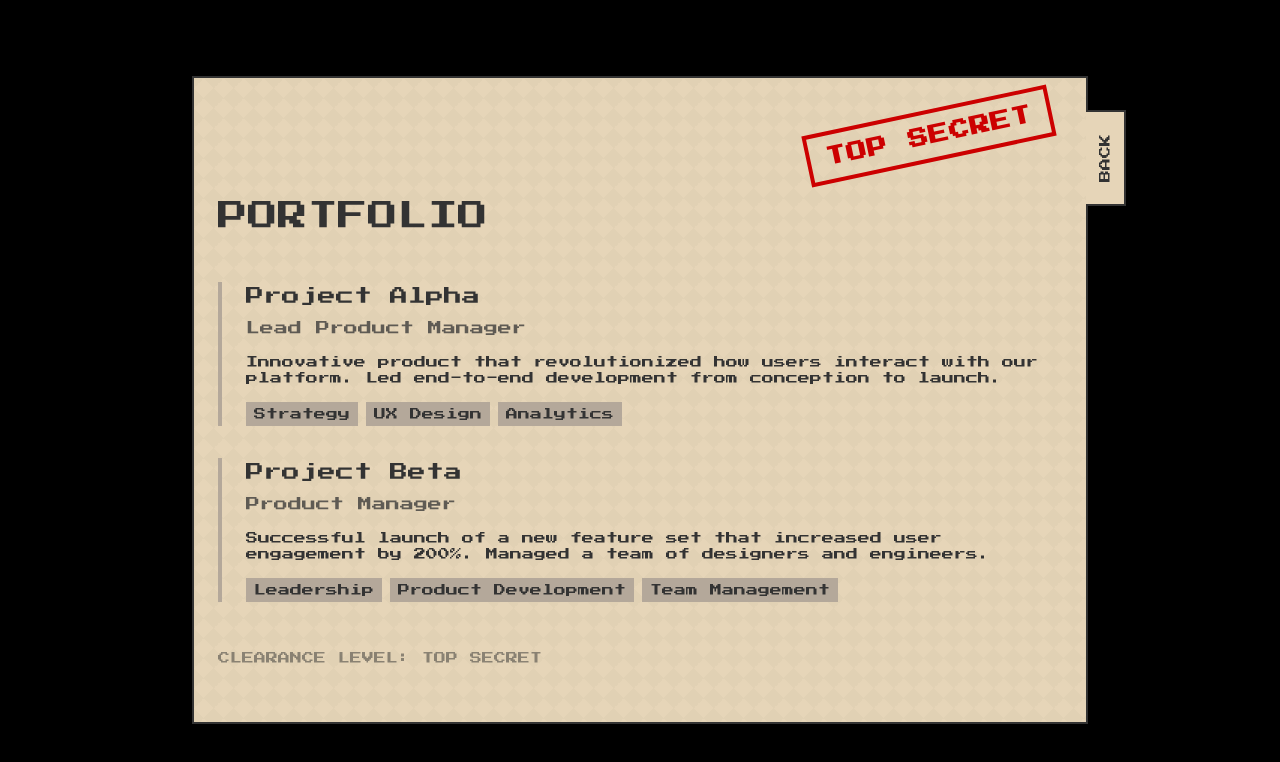
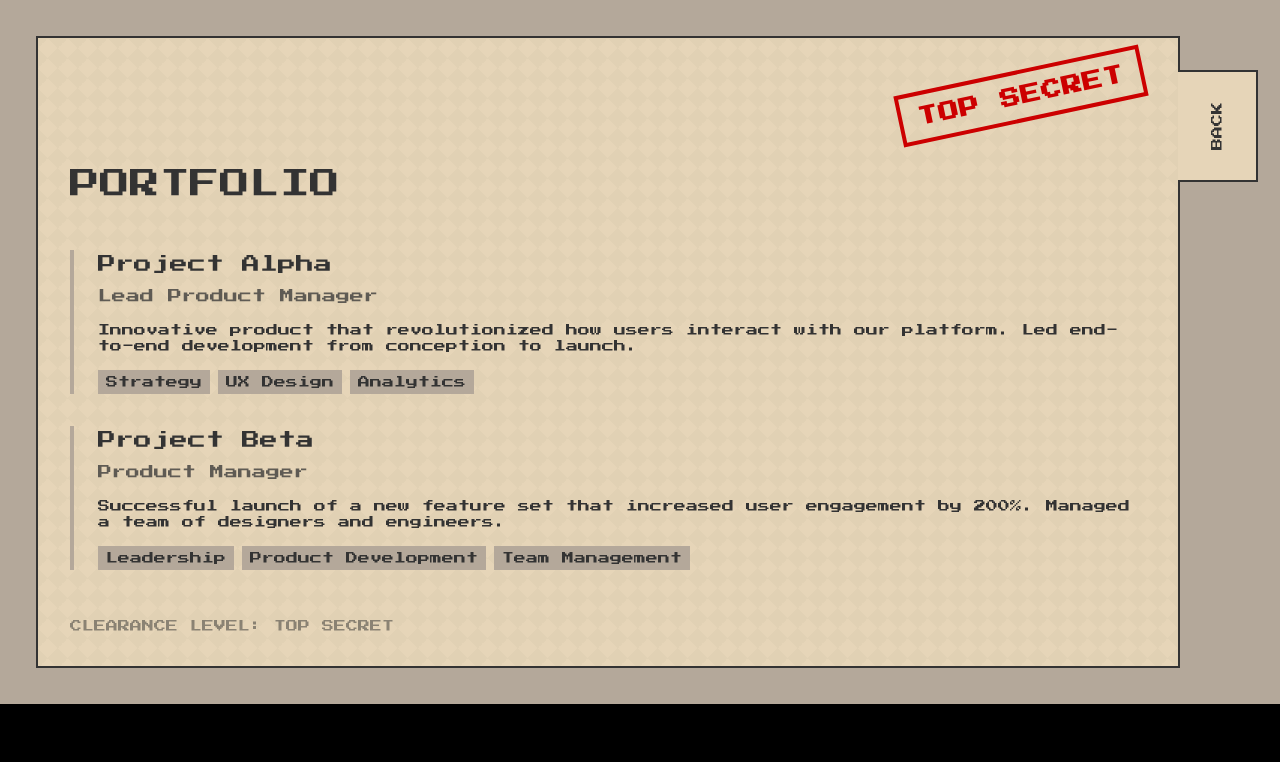
Before and after one commit to alev415/adam-website, a React (Vite) app: page /work in a window 1280 px wide. Both pictures are taken after a click on the button "Press Start". Shown: the top 762 px of the page. Built offline with nearby package versions, Linux system fonts and the light colour scheme.

Commit message:
fix: ensure back tab is fully visible on all folder layouts

```diff
--- a/src/components/FolderLayout.tsx
+++ b/src/components/FolderLayout.tsx
@@ -1,3 +1,4 @@
+/// <reference types="react" />
 import React, { ReactNode } from 'react';
 import { motion } from 'framer-motion';
 import { useNavigate } from 'react-router-dom';
@@ -15,12 +16,12 @@ export const FolderLayout = ({ children, title }: FolderLayoutProps) => {
       initial={{ opacity: 0 }}
       animate={{ opacity: 1 }}
       exit={{ opacity: 0 }}
-      className="min-h-screen bg-black flex items-center justify-center p-4"
+      className="min-h-screen bg-black flex"
     >
-      <div className="w-full max-w-4xl mx-auto relative">
+      <div className="w-full">
         {/* Main Folder */}
-        <div className="bg-folder-dark min-h-screen md:min-h-0 md:h-auto relative">
-          <div className="border-0 md:border-2 border-text-dark bg-folder-brown bg-folder-texture bg-folder-pattern p-4 md:p-6 relative min-h-screen md:min-h-[600px]">
+        <div className="bg-folder-dark h-screen md:h-auto md:p-1 relative">
+          <div className="border-0 md:border-2 border-text-dark bg-folder-brown bg-folder-texture bg-folder-pattern p-4 md:p-8 relative h-full md:min-h-[600px] md:m-8 md:mr-24">
             {/* Top Secret Stamp */}
             <div className="absolute top-8 right-8 transform rotate-[-12deg] text-stamp-red font-retro">
               <div className="border-4 border-stamp-red px-4 py-2">
@@ -38,7 +39,7 @@ export const FolderLayout = ({ children, title }: FolderLayoutProps) => {
             </div>
 
             {/* Classified Footer */}
-            <div className="mt-12 text-xs font-retro text-text-dark opacity-50 pb-8">
+            <div className="mt-12 text-xs font-retro text-text-dark opacity-50">
               CLEARANCE LEVEL: TOP SECRET
             </div>
 
@@ -46,7 +47,7 @@ export const FolderLayout = ({ children, title }: FolderLayoutProps) => {
             <motion.div
               onClick={() => navigate('/')}
               whileHover={{ x: -4 }}
-              className="hidden md:flex absolute -right-10 top-8 w-10 h-24 bg-folder-brown border-t-2 border-r-2 border-b-2 border-text-dark items-center justify-center cursor-pointer hover:bg-folder-dark transition-colors duration-300"
+              className="hidden md:flex absolute -right-20 top-8 w-20 h-28 bg-folder-brown border-t-2 border-r-2 border-b-2 border-text-dark items-center justify-center cursor-pointer hover:bg-folder-dark transition-colors duration-300"
             >
               <span className="font-retro text-xs text-text-dark transform -rotate-90">BACK</span>
             </motion.div>
--- a/src/components/MainMenu.tsx
+++ b/src/components/MainMenu.tsx
@@ -15,8 +15,8 @@ export const MainMenu = () => {
     >
       <div className="w-full">
         {/* Main Folder */}
-        <div className="bg-folder-dark h-screen md:h-auto md:p-1">
-          <div className="border-0 md:border-2 border-text-dark bg-folder-brown bg-folder-texture bg-folder-pattern p-4 md:p-8 relative h-full md:min-h-[600px] md:m-8">
+        <div className="bg-folder-dark h-screen md:h-auto md:p-1 relative">
+          <div className="border-0 md:border-2 border-text-dark bg-folder-brown bg-folder-texture bg-folder-pattern p-4 md:p-8 relative h-full md:min-h-[600px] md:m-8 md:mr-24">
             {/* Top Secret Stamp */}
             <div className="absolute top-8 right-8 transform rotate-[-12deg] text-stamp-red font-retro">
               <div className="border-4 border-stamp-red px-4 py-2">
@@ -79,7 +79,7 @@ export const MainMenu = () => {
             <motion.div
               onClick={() => navigate('/')}
               whileHover={{ x: -4 }}
-              className="hidden md:flex absolute -right-[5rem] top-8 w-20 h-28 bg-folder-brown border-t-2 border-r-2 border-b-2 border-text-dark items-center justify-center cursor-pointer hover:bg-folder-dark transition-colors duration-300"
+              className="hidden md:flex absolute -right-20 top-8 w-20 h-28 bg-folder-brown border-t-2 border-r-2 border-b-2 border-text-dark items-center justify-center cursor-pointer hover:bg-folder-dark transition-colors duration-300"
             >
               <span className="font-retro text-xs text-text-dark transform -rotate-90">BACK</span>
             </motion.div>
```
